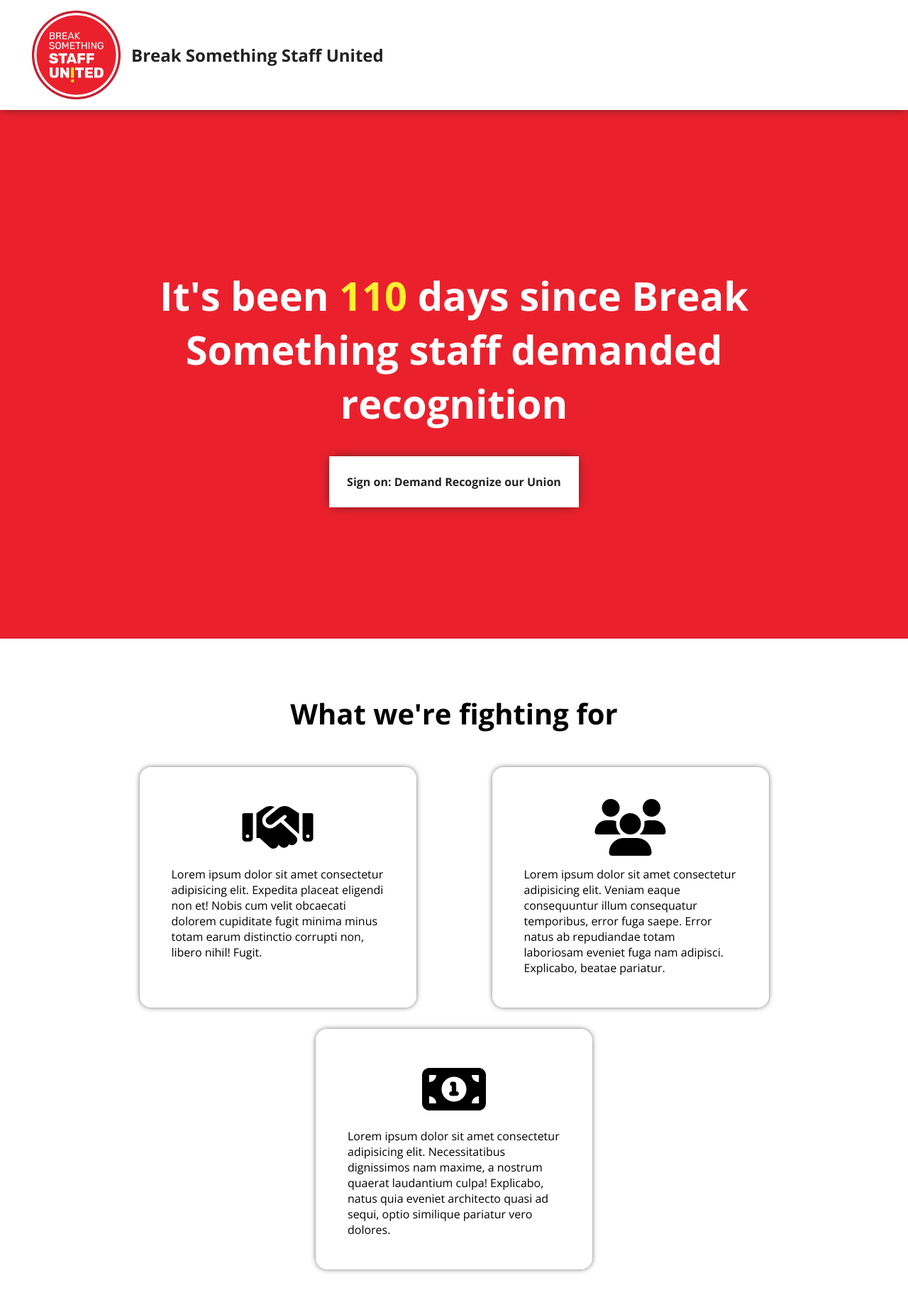
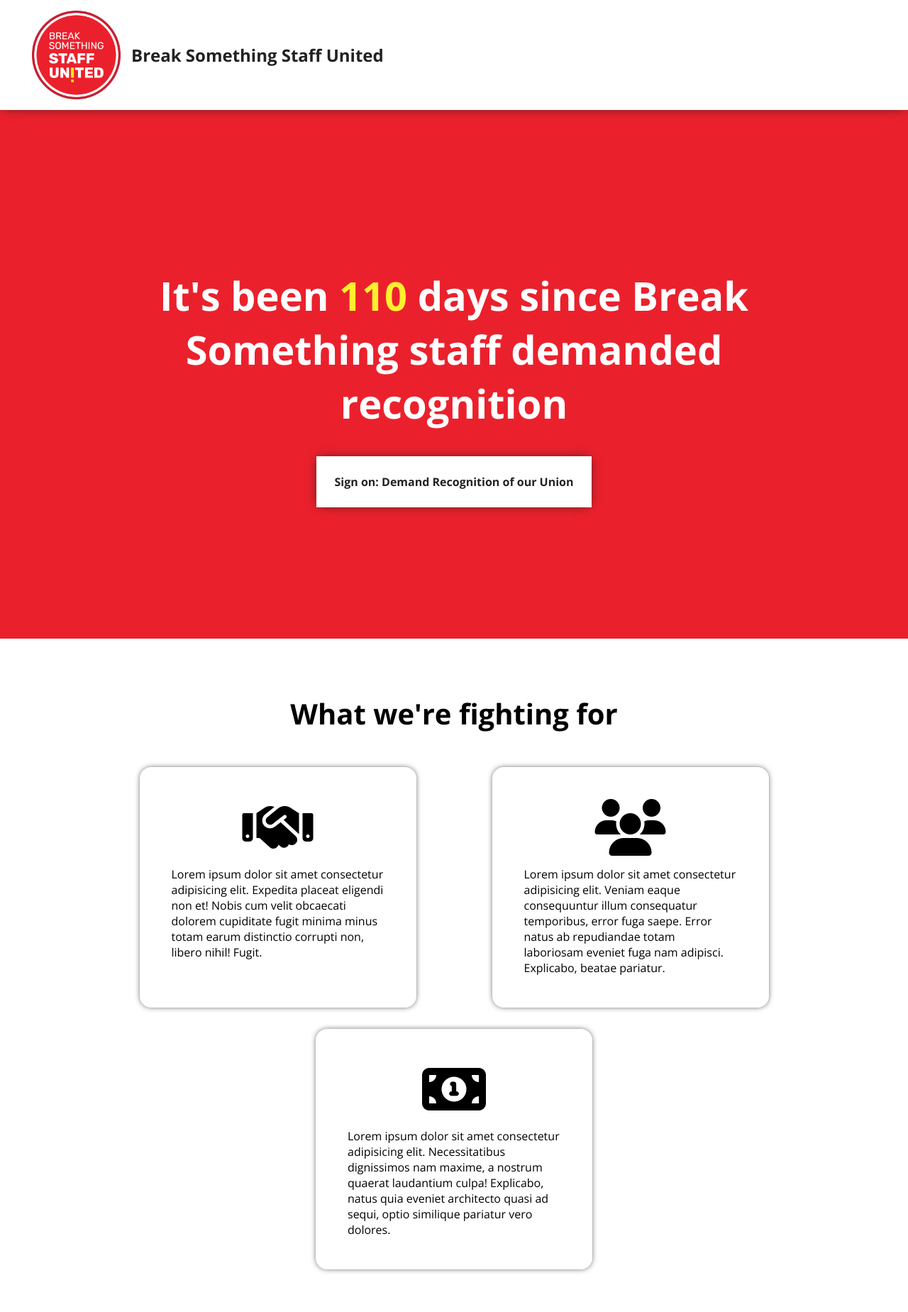
Before and after one commit to BSUnited/bs-united-website, a Jekyll site: the page built from index.markdown, in a window 1280 px wide. Shown: the whole page at 71% size. Built offline with Jekyll 4.4.1, drawn with Linux system fonts in a browser that asks for light colours; nearby versions of some CDN libraries.

Commit message:
Changed timing function, fixed typos and css

```diff
--- a/_layouts/index.html
+++ b/_layouts/index.html
@@ -15,7 +15,7 @@
     <header>
         <div>
             <h1>It's been <span id="days">0</span> days since Break Something staff demanded recognition</h1>
-            <a class="cta" target="_blank" href="https://actionnetwork.org/letters/break-something">Sign on: Demand Recognize our Union</a>
+            <a class="cta" target="_blank" href="https://actionnetwork.org/letters/break-something">Sign on: Demand Recognition of our Union</a>
         </div>
     </header>
 
--- a/resources/css/stylesheet.css
+++ b/resources/css/stylesheet.css
@@ -47,7 +47,7 @@
     font-size: 20px;
 }
 header {
-    height: calc(100vh - 155px);
+    min-height: calc(100vh - 155px);
     background-color: #ea212d;
     display: flex;
     align-items: center;
@@ -77,6 +77,7 @@
     font-family: inherit;
     font-weight: bold;
     transition: .3s all;
+    text-align: center;
 }
 
 header .cta:hover {
--- a/resources/js/scripts.js
+++ b/resources/js/scripts.js
@@ -1,6 +1,5 @@
 window.onload = () => {
 
-    console.log('test');
     let start = new Date('03-27-2021');
     let today = new Date();
 
@@ -11,8 +10,8 @@
         innerText: [0,delta],
         color: '#ffef2f',
         round: 1,
-        easing: 'easeInOutExpo',
-        duration: 5000
+        easing: 'cubicBezier(0.055, 0.370, 0.050, 1.055)',
+        duration: 4000
     });
 
 }
```
